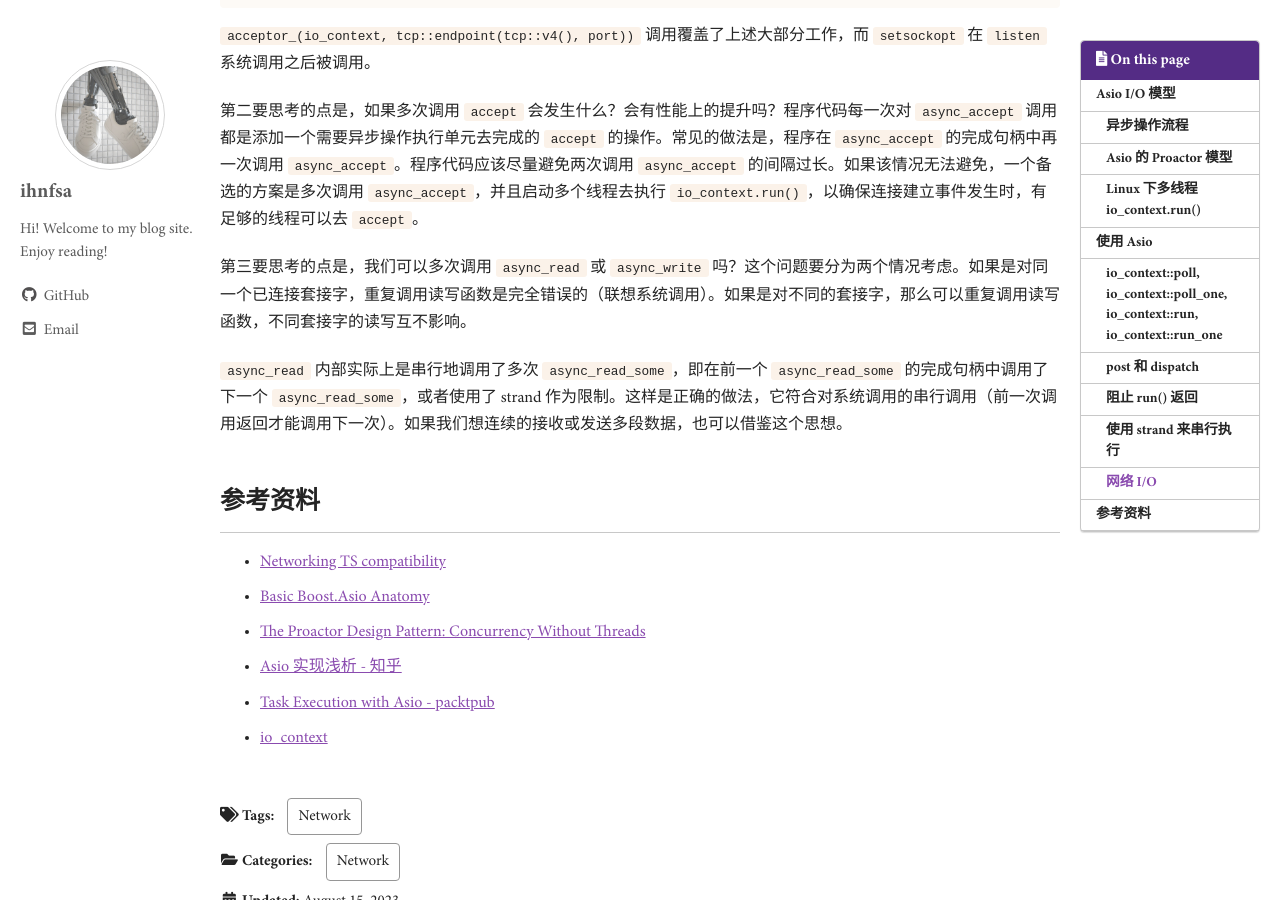
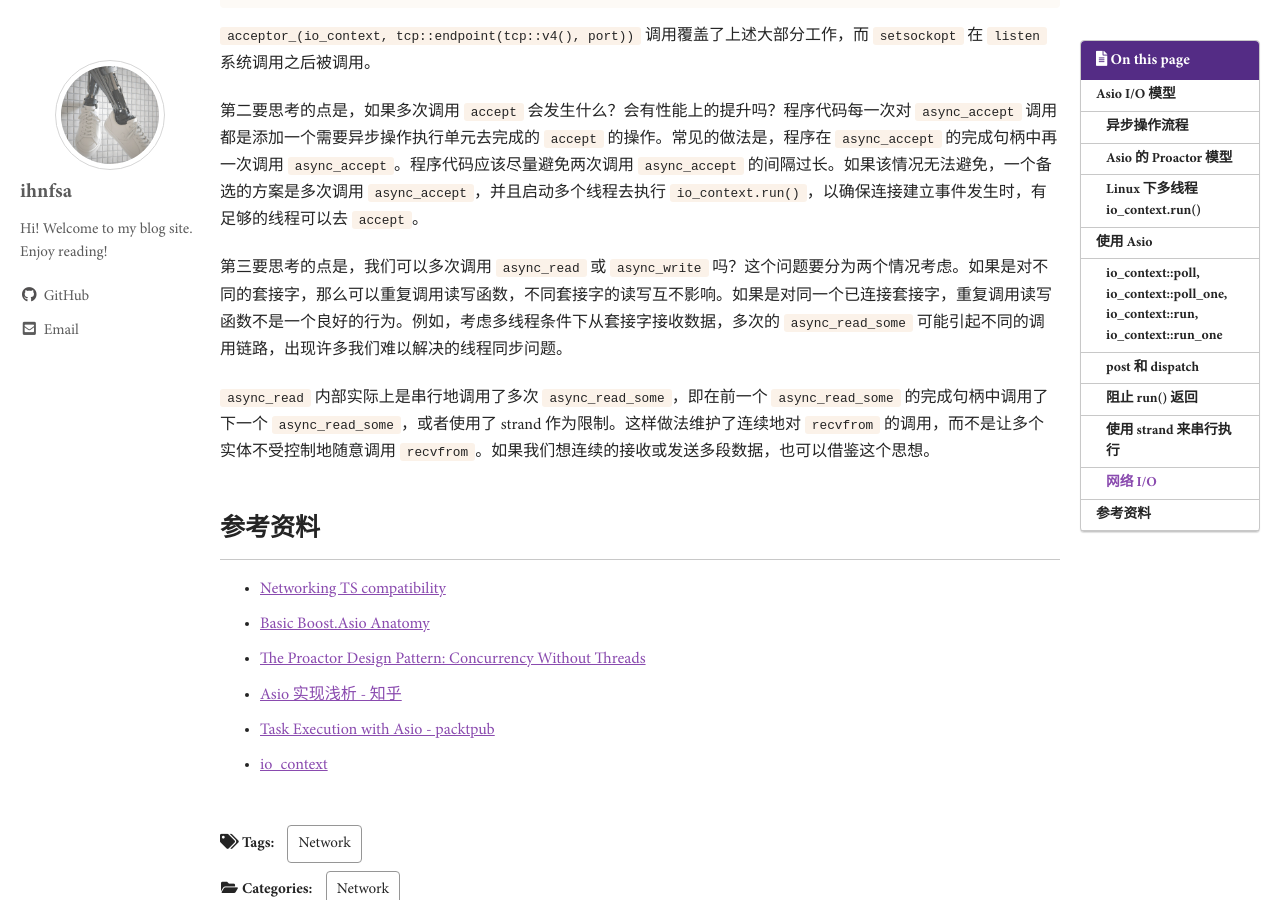
Before and after one commit to ihnfsax/ihnfsax.github.io, a Jekyll site: the page built from _posts/2023-08-15-asio-basic.md, in a window 1280 px wide and 900 px high, scrolled down 10632 px. Built offline with Jekyll 4.4.1, drawn with Linux system fonts in a browser that asks for light colours; cached includes are drawn as plain includes; some web fonts are replaced; comment, search, counter and statistics services are not loaded.

Commit message:
Modify asio-basic

```diff
--- a/_posts/2023-08-15-asio-basic.md
+++ b/_posts/2023-08-15-asio-basic.md
@@ -351,9 +351,9 @@ the_acceptor.listen();                               // call listen
 
 第二要思考的点是，如果多次调用 `accept` 会发生什么？会有性能上的提升吗？程序代码每一次对 `async_accept` 调用都是添加一个需要异步操作执行单元去完成的 `accept` 的操作。常见的做法是，程序在 `async_accept` 的完成句柄中再一次调用 `async_accept`。程序代码应该尽量避免两次调用 `async_accept` 的间隔过长。如果该情况无法避免，一个备选的方案是多次调用 `async_accept`，并且启动多个线程去执行 `io_context.run()`，以确保连接建立事件发生时，有足够的线程可以去 `accept`。
 
-第三要思考的点是，我们可以多次调用 `async_read` 或 `async_write` 吗？这个问题要分为两个情况考虑。如果是对同一个已连接套接字，重复调用读写函数是完全错误的（联想系统调用）。如果是对不同的套接字，那么可以重复调用读写函数，不同套接字的读写互不影响。
+第三要思考的点是，我们可以多次调用 `async_read` 或 `async_write` 吗？这个问题要分为两个情况考虑。如果是对不同的套接字，那么可以重复调用读写函数，不同套接字的读写互不影响。如果是对同一个已连接套接字，重复调用读写函数不是一个良好的行为。例如，考虑多线程条件下从套接字接收数据，多次的 `async_read_some` 可能引起不同的调用链路，出现许多我们难以解决的线程同步问题。
 
-`async_read` 内部实际上是串行地调用了多次 `async_read_some`，即在前一个 `async_read_some` 的完成句柄中调用了下一个 `async_read_some`，或者使用了 strand 作为限制。这样是正确的做法，它符合对系统调用的串行调用（前一次调用返回才能调用下一次）。如果我们想连续的接收或发送多段数据，也可以借鉴这个思想。
+`async_read` 内部实际上是串行地调用了多次 `async_read_some`，即在前一个 `async_read_some` 的完成句柄中调用了下一个 `async_read_some`，或者使用了 strand 作为限制。这样做法维护了连续地对 `recvfrom` 的调用，而不是让多个实体不受控制地随意调用 `recvfrom`。如果我们想连续的接收或发送多段数据，也可以借鉴这个思想。
 
 ## 参考资料
 
```
